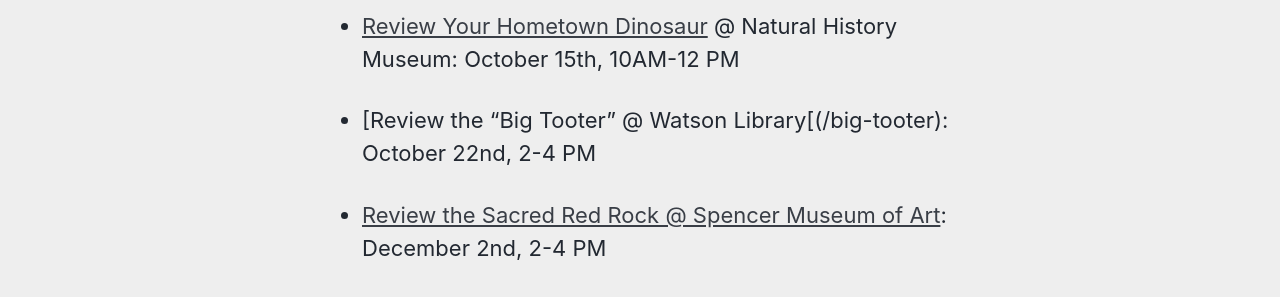
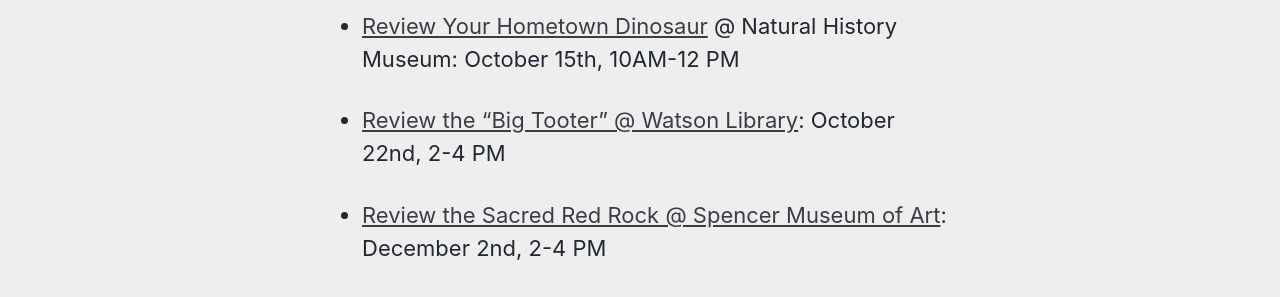
Before and after one commit to idrhku/lawrence-reviewed, a Jekyll site: the page built from _pages/pop-ups.md, in a window 1280 px wide. Shown: the part 1373-1670 px from the top of the page. Built offline with Jekyll 4.4.1, drawn with Linux system fonts in a browser that asks for light colours; cached includes are drawn as plain includes.

Commit message:
Update pop-ups.md

```diff
--- a/_pages/pop-ups.md
+++ b/_pages/pop-ups.md
@@ -35,7 +35,7 @@
 
 - [Review Your Hometown Dinosaur](/hometown-dinosaur) @ Natural History Museum: October 15th, 10AM-12 PM
 
-- [Review the “Big Tooter” @ Watson Library[(/big-tooter): October 22nd, 2-4 PM
+- [Review the “Big Tooter” @ Watson Library](/big-tooter): October 22nd, 2-4 PM
 
 - [Review the Sacred Red Rock @ Spencer Museum of Art](/spencer-journey): December 2nd, 2-4 PM
 
```
